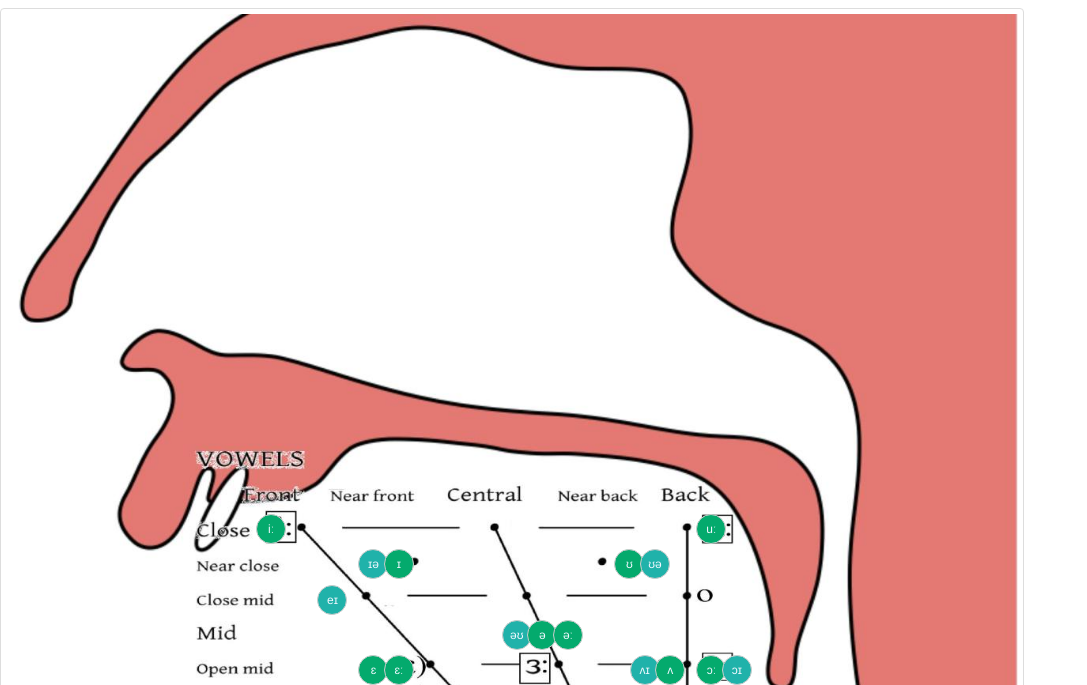
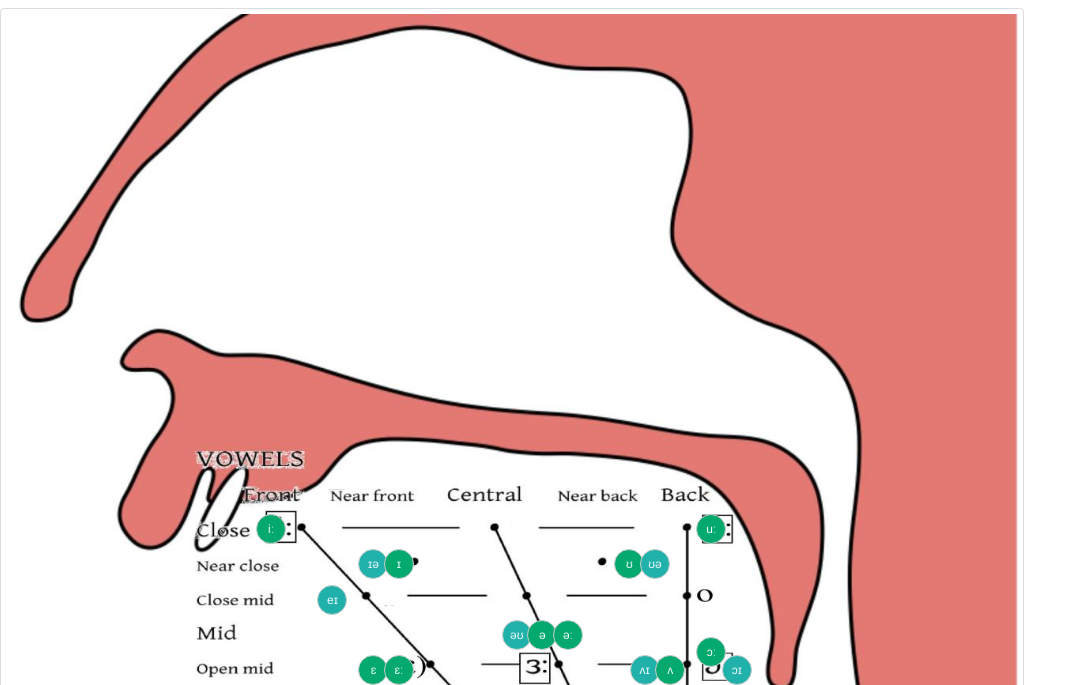
Before and after one commit to zacrify/IPA-tongue, a plain HTML site: page index.html in a window 1280 px wide. Shown: the part 115-800 px from the top of the page, without its empty margins (0-1087 px from the left). Drawn offline with nearby package versions, Linux system fonts and the light colour scheme.

Commit message:
change ɔː position

```diff
--- a/style.css
+++ b/style.css
@@ -119,7 +119,7 @@ img {
 }
 
 #ɔː {
-    top: 55%;
+    top: 53.5%;
     left: 68%;
 }
 
```
